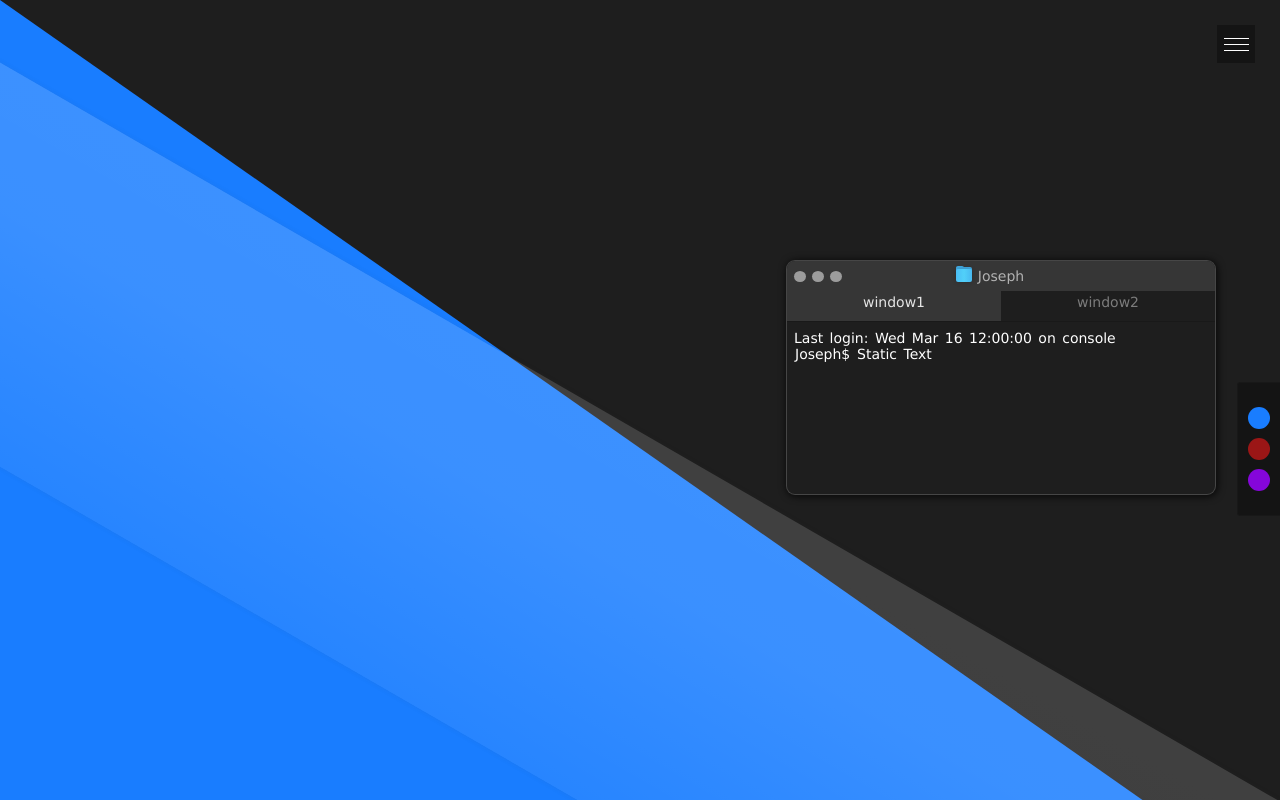
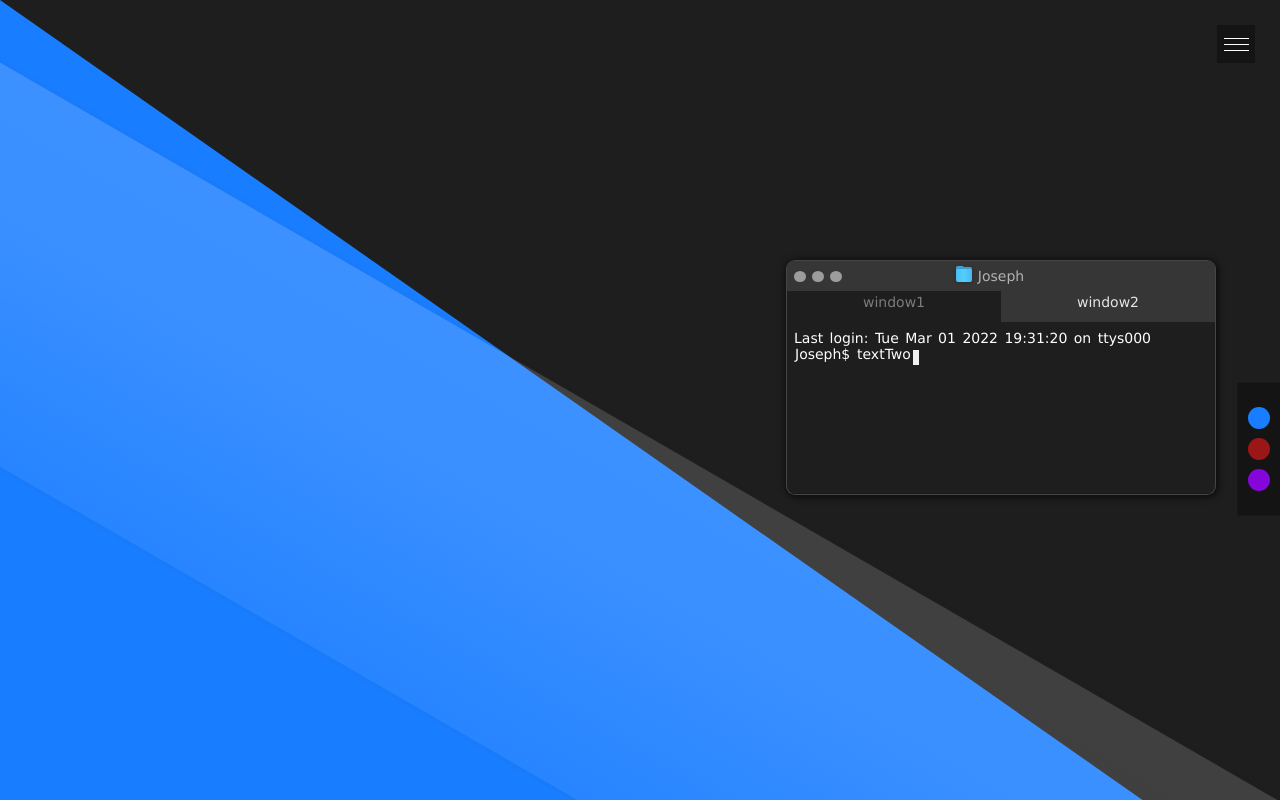
Before and after one commit to Joseph-Murnan/developer-site, a Next.js app: page / in a window 1280 px wide. Shown: the top 800 px of the page. Built offline with nearby package versions, Linux system fonts and the light colour scheme.

Commit message:
Moving tabs component state to parent. Staggering second tab. Calculating timestamp and connecting window name to terminal state.

```diff
--- a/components/Hero/Terminal/StaticWindow.tsx
+++ b/components/Hero/Terminal/StaticWindow.tsx
@@ -3,13 +3,15 @@ import styles from './Terminal.module.css';
 
 interface Props {
     title: string;
+    name: string;
+    date: string;
 }
 
 const StaticWindow = (props: Props): ReactElement => {
     return (
         <div className={styles.textContainer}>
             <div className={styles.terminalContent}>
-                <div className={`${styles.lastLogin}`}>Last login: Wed Mar 16 12:00:00 on console</div>
+                <div className={`${styles.lastLogin}`}>Last login: <span suppressHydrationWarning>{ props.date }</span> on console</div>
                 <div className={`${styles.line} ${styles.prependUser}`}>Static Text</div>
             </div>
         </div>
--- a/components/Hero/Terminal/Tab.tsx
+++ b/components/Hero/Terminal/Tab.tsx
@@ -11,7 +11,7 @@ const Tab = (props: Props): ReactElement => {
     const setOpenTab = props.setOpenTab;
     const index = props.index;
     const onClick = useCallback(() => setOpenTab(index), [setOpenTab, index]);
-    return <a onClick={onClick}>{title}</a>;
+    return <a onClick={ onClick }>{ title }</a>;
 }
 
 export default Tab;
--- a/components/Hero/Terminal/Tabs.tsx
+++ b/components/Hero/Terminal/Tabs.tsx
@@ -1,18 +1,21 @@
-import { ReactElement, useState, Fragment } from 'react';
+import { ReactElement, Fragment } from 'react';
 import Tab from './Tab';
 import styles from './Terminal.module.css';
 
 interface Props {
     children: ReactElement[];
+    openTab: number;
+    setOpenTab: React.Dispatch<React.SetStateAction<number>>;
 }
 
 const Tabs = (props: Props): ReactElement => {
     const windows = props.children;
-    const [openTab, setOpenTab] = useState(0);
+    const openTab = props.openTab;
+    const setOpenTab = props.setOpenTab;
     return (
         <Fragment>
-            <ul className={styles.tabList}>
-                { windows.map((item, index) =>
+            <ul className={`${styles.tabList} ` + (windows.length === 1 ? `${styles.hide}` : `${styles.show}`)}>
+                { windows.map((item, index): ReactElement =>
                     <li key={index} className={`${styles.tab} ` + (index == openTab ? `${styles.active}` : `${styles.inactive}`)}>
                         <Tab title={item.props.title} index={index} setOpenTab={setOpenTab} />
                     </li>
--- a/components/Hero/Terminal/Terminal.module.css
+++ b/components/Hero/Terminal/Terminal.module.css
@@ -80,9 +80,19 @@
 }
 
 .tabList {
+    transition:0.09s;
+    display:flex;
+}
+
+.tabList.show {
     height:13%;
-    display:flex;
-    border-bottom:1px solid rgb(25, 25, 25);
+    opacity:1;
+}
+
+.tabList.hide {
+    height:0px;
+    overflow:hidden;
+    opacity:0;
 }
 
 .tab {
@@ -117,6 +127,7 @@
     /* font-family:monospace; */
     height:74%;
     position:relative;
+    border-bottom:1px solid rgb(25, 25, 25);
 }
 
 .lastLogin {
--- a/components/Hero/Terminal/Terminal.tsx
+++ b/components/Hero/Terminal/Terminal.tsx
@@ -1,4 +1,4 @@
-import { ReactElement, useState } from 'react';
+import { ReactElement, useState, useEffect, useCallback } from 'react';
 import Window from './Window';
 import StaticWindow from './StaticWindow';
 import Tabs from './Tabs';
@@ -9,18 +9,35 @@ import { FileSystem } from '../../../store/types';
 const Terminal = (): ReactElement => {
     const importedFiles: FileSystem = fs;
     const [files, setFiles] = useState(importedFiles);
-    const [openTabs, setOpenTabs] = useState([
+    const getDate = useCallback(() => {
+        const date = new Date();
+        const time = date.toLocaleString('en-GB', { hour: '2-digit', minute: '2-digit', second: '2-digit' });
+        return `${date.toDateString()} ${time}`;
+    }, []);
+    const [tabs, setTabs] = useState([
         {
             id: 0,
             type: 'static',
-            title: 'window1'
-        },
-        {
-            id: 1,
-            type: 'interactive',
-            title: 'window2'
+            name: 'console',
+            title: 'window1',
+            date: getDate,
         }
     ]);
+    const [openTab, setOpenTab] = useState(0);
+    useEffect(() => {
+        setTimeout(() => {
+            setTabs(prevState =>
+                [...prevState, {
+                    id: 1,
+                    type: 'interactive',
+                    name: 'ttys000',
+                    title: 'window2',
+                    date: getDate
+                }]
+            );
+            setOpenTab(1);
+        }, 2000);
+    }, []);
     return (
         <div className={styles.terminal}>
             <div className={styles.windowBar}>
@@ -35,13 +52,13 @@ const Terminal = (): ReactElement => {
                     Joseph
                 </div>
             </div>
-            <Tabs>
+            <Tabs openTab={openTab} setOpenTab={setOpenTab}>
                 {
-                    openTabs.map((t: { id: number, type: string, title: string }): ReactElement => {
+                    tabs.map((t: { id: number, type: string, title: string, date: Function, name: string }): ReactElement => {
                         if(t.type == 'interactive') {
-                            return <Window key={t.id} files={files} setFiles={setFiles} title={t.title} />
+                            return <Window name={t.name} date={t.date()} key={t.id} files={files} setFiles={setFiles} title={t.title} />
                         } else {
-                            return <StaticWindow key={t.id} title={t.title} />
+                            return <StaticWindow name={t.name} date={t.date()} key={t.id} title={t.title} />
                         }
                     })
                 }
--- a/components/Hero/Terminal/Window.tsx
+++ b/components/Hero/Terminal/Window.tsx
@@ -4,8 +4,10 @@ import { Directory, FileSystem } from '../../../store/types';
 
 interface Props {
     title: string;
+    name: string;
     files: FileSystem;
-    setFiles: React.Dispatch<React.SetStateAction<FileSystem>>
+    setFiles: React.Dispatch<React.SetStateAction<FileSystem>>;
+    date: string;
 };
 
 const defaultActiveState: Directory = {
@@ -118,7 +120,7 @@ const Window = (props: Props): ReactElement => {
     return (
         <div className={styles.textContainer}>
             <div className={styles.terminalContent}>
-                <div className={`${styles.lastLogin}`}>Last login: Wed Mar 16 12:00:00 on ttys000</div>
+                <div className={`${styles.lastLogin}`}>Last login: <span suppressHydrationWarning>{ props.date }</span> on ttys000</div>
                 { previousLines.map((p, index) => <div className={`${styles.line} ${styles.prependUser}`} key={index}><span>{ p }</span></div>) }
                 <div className={`${styles.line} ${styles.currentLine} ${styles.prependUser}`} contentEditable={true}
                     suppressContentEditableWarning={true} // This should be safe since we're capturing inputs rather than allowing direct DOM manipulation.
```
